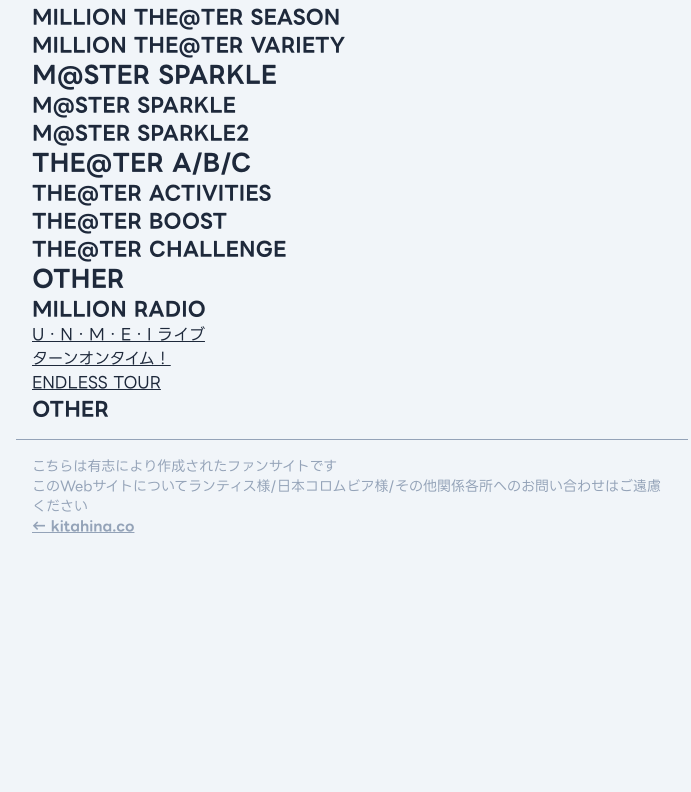
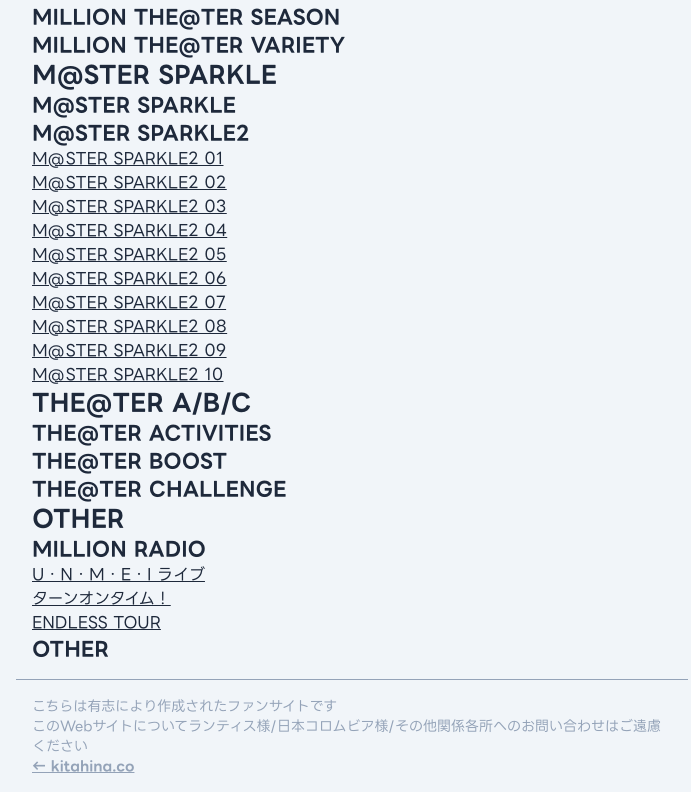
Before and after one commit to lonsagisawa/stream.kitahina.co, a Next.js app: page /millionlive in a window 1280 px wide. Shown: the part 1289-2081 px from the top of the page, without its empty margins (288-979 px from the left). Before the commit the page ends 1841 px from the top, so only its background shows below. Built offline with nearby package versions, Linux system fonts and the light colour scheme.

Commit message:
Million Live: MS2

```diff
--- a/pages/millionlive.tsx
+++ b/pages/millionlive.tsx
@@ -295,6 +295,88 @@
       <h1 className="text-2xl font-bold">M@STER SPARKLE</h1>
       <h2 className="text-xl font-bold">M@STER SPARKLE</h2>
       <h2 className="text-xl font-bold">M@STER SPARKLE2</h2>
+      <ul>
+        <li>
+          <Link
+            href="/album/laca-15901"
+            className="underline hover:text-yellow-500 transition"
+          >
+            M@STER SPARKLE2 01
+          </Link>
+        </li>
+        <li>
+          <Link
+            href="/album/laca-15902"
+            className="underline hover:text-yellow-500 transition"
+          >
+            M@STER SPARKLE2 02
+          </Link>
+        </li>
+        <li>
+          <Link
+            href="/album/laca-15903"
+            className="underline hover:text-yellow-500 transition"
+          >
+            M@STER SPARKLE2 03
+          </Link>
+        </li>
+        <li>
+          <Link
+            href="/album/laca-15904"
+            className="underline hover:text-yellow-500 transition"
+          >
+            M@STER SPARKLE2 04
+          </Link>
+        </li>
+        <li>
+          <Link
+            href="/album/laca-15905"
+            className="underline hover:text-yellow-500 transition"
+          >
+            M@STER SPARKLE2 05
+          </Link>
+        </li>
+        <li>
+          <Link
+            href="/album/laca-15906"
+            className="underline hover:text-yellow-500 transition"
+          >
+            M@STER SPARKLE2 06
+          </Link>
+        </li>
+        <li>
+          <Link
+            href="/album/laca-15907"
+            className="underline hover:text-yellow-500 transition"
+          >
+            M@STER SPARKLE2 07
+          </Link>
+        </li>
+        <li>
+          <Link
+            href="/album/laca-15908"
+            className="underline hover:text-yellow-500 transition"
+          >
+            M@STER SPARKLE2 08
+          </Link>
+        </li>
+        <li>
+          <Link
+            href="/album/laca-15909"
+            className="underline hover:text-yellow-500 transition"
+          >
+            M@STER SPARKLE2 09
+          </Link>
+        </li>
+        <li>
+          <Link
+            href="/album/laca-15910"
+            className="underline hover:text-yellow-500 transition"
+          >
+            M@STER SPARKLE2 10
+          </Link>
+        </li>
+      </ul>
 
       <h1 className="text-2xl font-bold">THE@TER A/B/C</h1>
       <h2 className="text-xl font-bold">THE@TER ACTIVITIES</h2>
```
